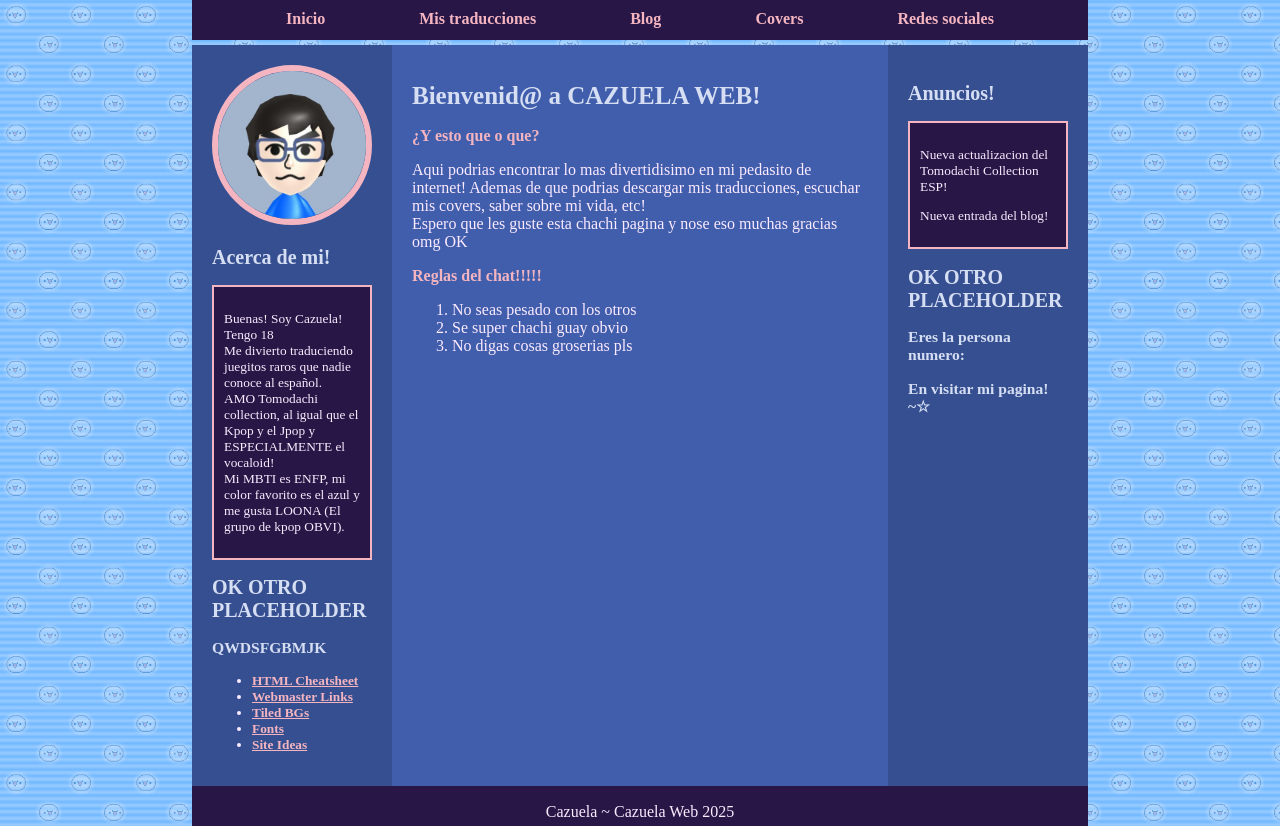
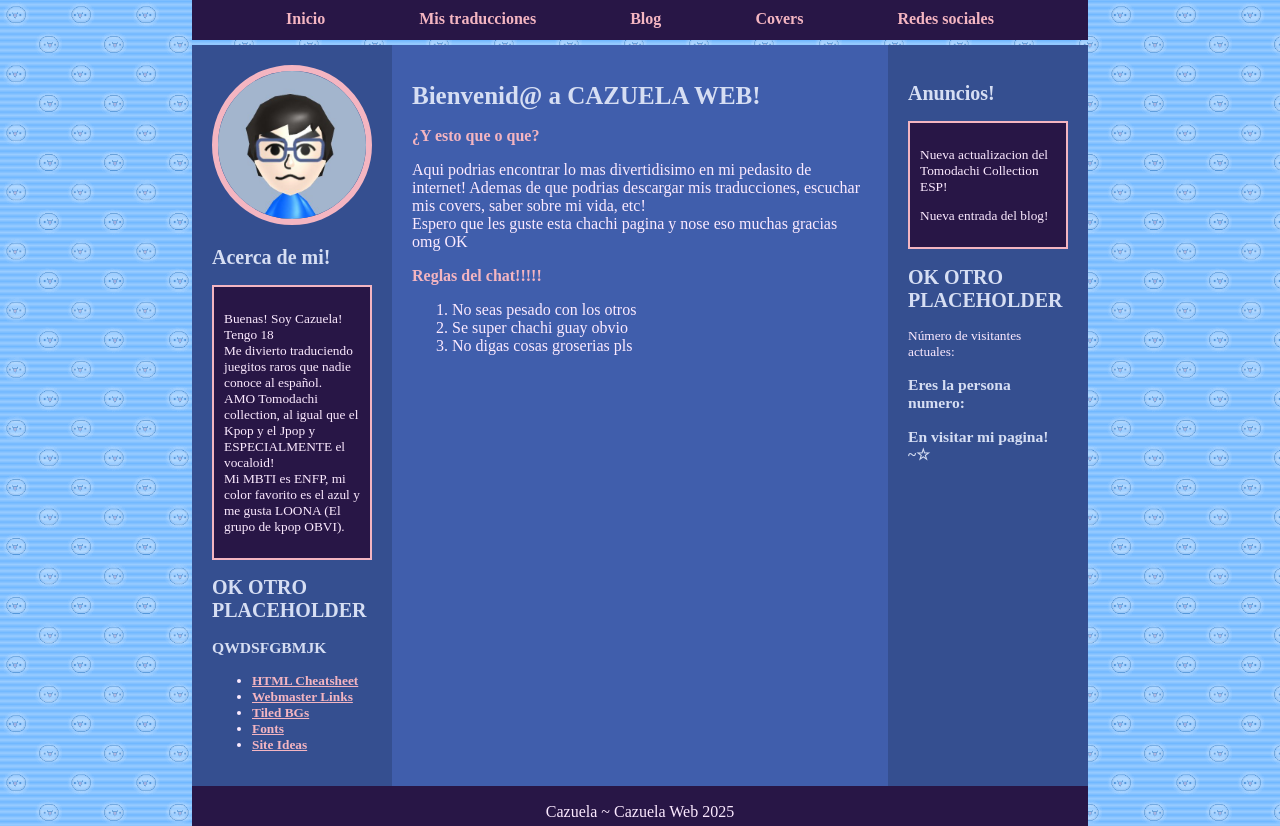
Before and after one commit to Cazuela316/Cazuela-Web, a plain HTML site: page index.html in a window 1280 px wide. Drawn offline with Linux system fonts and the light colour scheme.

Commit message:
contador?

```diff
--- a/index.html
+++ b/index.html
@@ -6,7 +6,6 @@
   <meta name="description" content="Mi pagina web wow!!!">
   <meta name="author" content="Cazuela Web">
   <title>☆ Cazuela Web ☆</title>
-  <!--<script language="javascript" type="text/javascript" src="//counter1.fc2.com/counter.php?id=40457594&main=1"></script>-->
   <link rel="stylesheet" href="css/clock.css">
    <link rel="shortcut icon" href="Imagenes/Favicon.ico">
 </head>
@@ -70,8 +69,8 @@
         </div>
 
         <h2>OK OTRO PLACEHOLDER</h2>
+        Número de visitantes actuales:<script language="javascript" type="text/javascript" src="//counter1.fc2.com/views.php?id=40457594&main=1"></script><noscript><img src="//counter1.fc2.com/counter_now.php?id=40457594&main=1" /></noscript>
         <h3>Eres la persona numero:</h3>
-       <!--<noscript></noscript><img src="//counter1.fc2.com/counter_img.php?id=40457594&main=1" /></noscript>-->
        <h3>En visitar mi pagina! ~☆</h3>
       </aside>
     </div>
```
